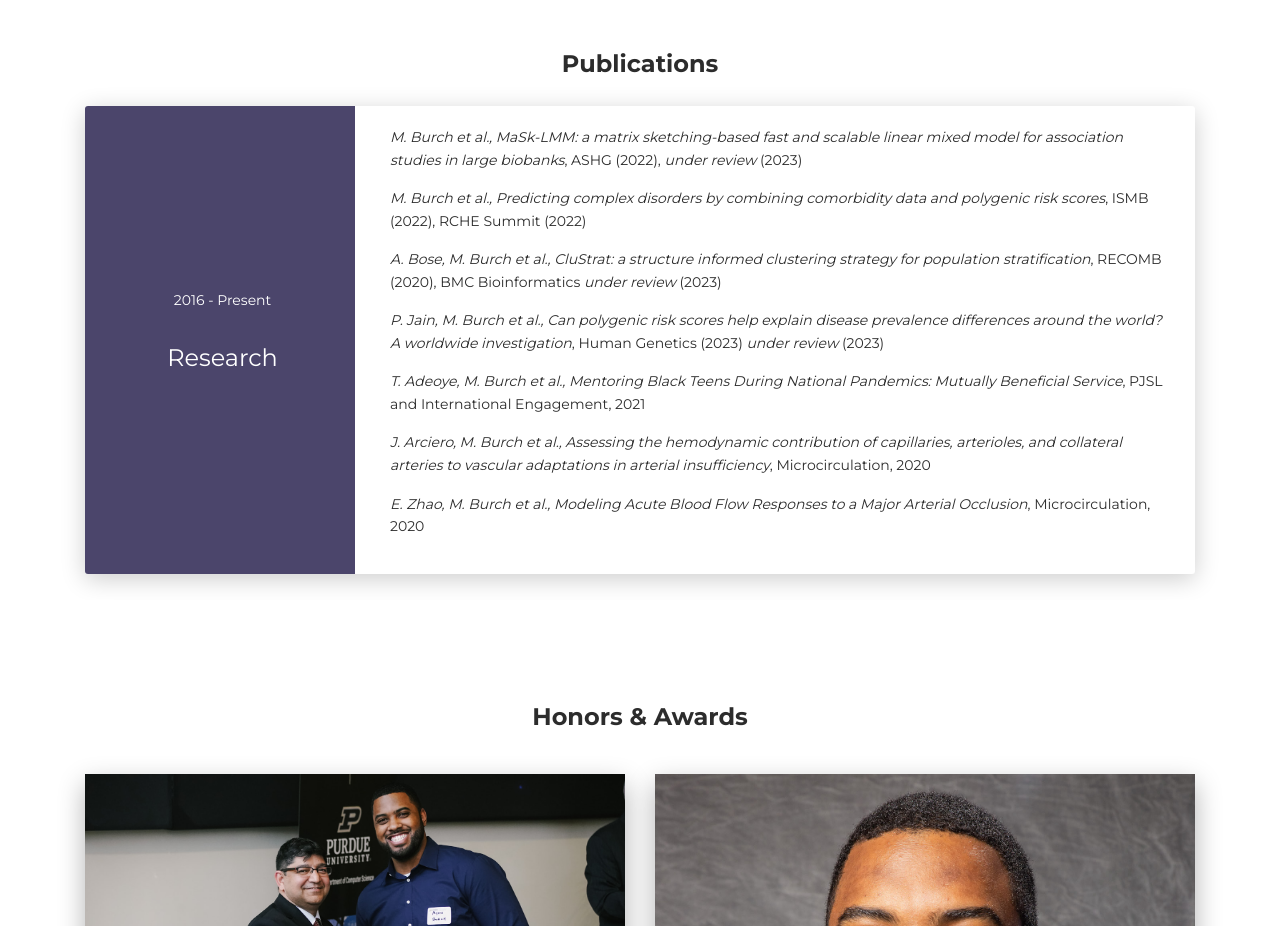
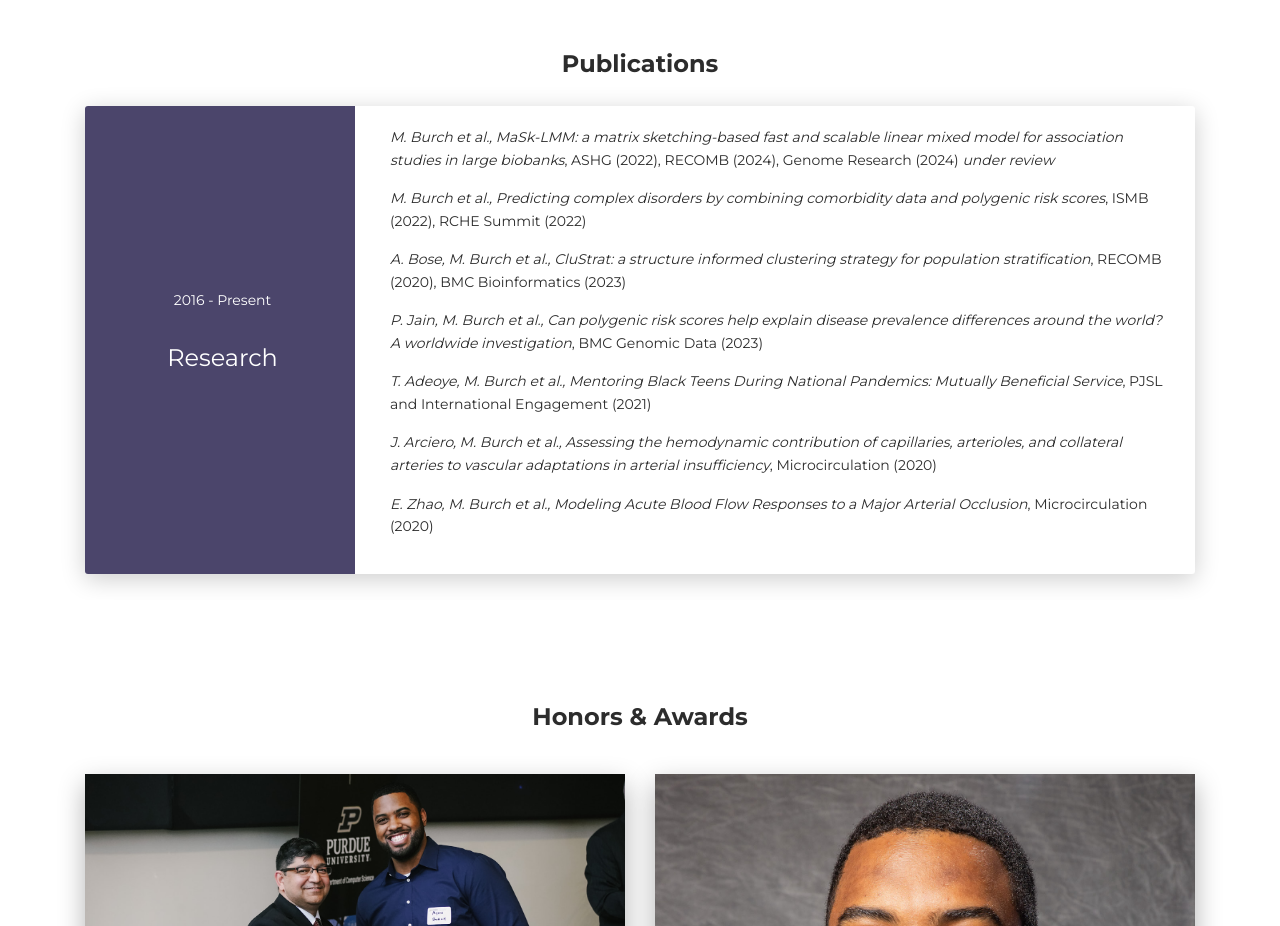
Before and after one commit to mchburch/myson-burch, a plain HTML site: page index.html in a window 1280 px wide. Shown: the part 3060-3986 px from the top of the page. Drawn offline with Linux system fonts and the light colour scheme.

Commit message:
Update index.html

```diff
--- a/index.html
+++ b/index.html
@@ -493,13 +493,13 @@
         </div>
         <div class="col-md-9" data-aos="fade-left" data-aos-offset="50" data-aos-duration="500">
           <div class="card-body">
-            <p><i>M. Burch et al., MaSk-LMM: a matrix sketching-based fast and scalable linear mixed model for association studies in large biobanks</i>, ASHG (2022), <i>under review</i> (2023)</p>
+            <p><i>M. Burch et al., MaSk-LMM: a matrix sketching-based fast and scalable linear mixed model for association studies in large biobanks</i>, ASHG (2022), RECOMB (2024), Genome Research (2024) <i>under review</i> </p>
             <p><i>M. Burch et al., Predicting complex disorders by combining comorbidity data and polygenic risk scores</i>, ISMB (2022), RCHE Summit (2022)</p>
-            <p><i>A. Bose, M. Burch et al., CluStrat: a structure informed clustering strategy for population stratification</i>, RECOMB (2020), BMC Bioinformatics <i>under review</i> (2023)</p>
-            <p><i>P. Jain, M. Burch et al., Can polygenic risk scores help explain disease prevalence differences around the world? A worldwide investigation</i>, Human Genetics (2023) <i>under review</i> (2023)</p>
-            <p><i>T. Adeoye, M. Burch et al., Mentoring Black Teens During National Pandemics: Mutually Beneficial Service</i>, PJSL and International Engagement, 2021</p>
-            <p><i>J. Arciero, M. Burch et al., Assessing the hemodynamic contribution of capillaries, arterioles, and collateral arteries to vascular adaptations in arterial insufficiency</i>, Microcirculation, 2020</p>
-            <p><i>E. Zhao, M. Burch et al., Modeling Acute Blood Flow Responses to a Major Arterial Occlusion</i>, Microcirculation, 2020</p>
+            <p><i>A. Bose, M. Burch et al., CluStrat: a structure informed clustering strategy for population stratification</i>, RECOMB (2020), BMC Bioinformatics (2023)</p>
+            <p><i>P. Jain, M. Burch et al., Can polygenic risk scores help explain disease prevalence differences around the world? A worldwide investigation</i>, BMC Genomic Data (2023)</p>
+            <p><i>T. Adeoye, M. Burch et al., Mentoring Black Teens During National Pandemics: Mutually Beneficial Service</i>, PJSL and International Engagement (2021)</p>
+            <p><i>J. Arciero, M. Burch et al., Assessing the hemodynamic contribution of capillaries, arterioles, and collateral arteries to vascular adaptations in arterial insufficiency</i>, Microcirculation (2020)</p>
+            <p><i>E. Zhao, M. Burch et al., Modeling Acute Blood Flow Responses to a Major Arterial Occlusion</i>, Microcirculation (2020)</p>
           </div>
         </div>
       </div>
```
